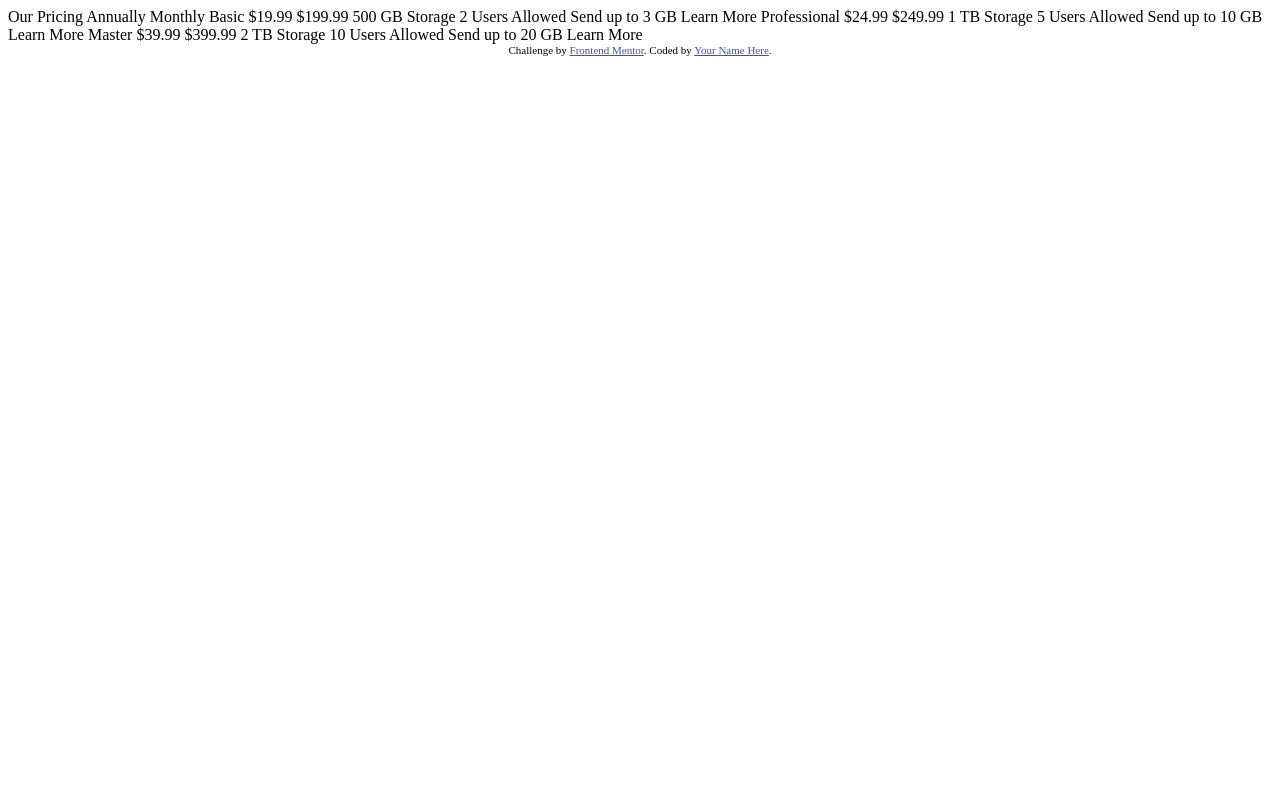
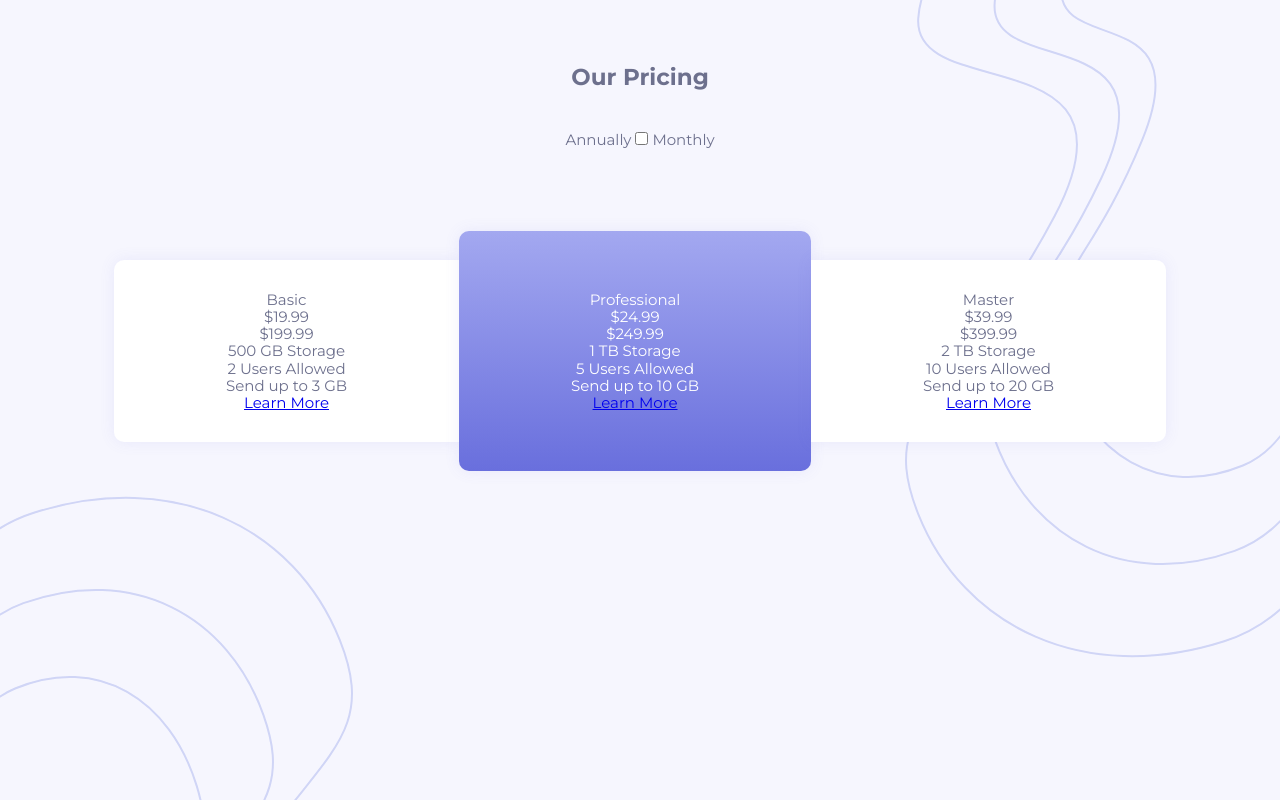
Before and after one commit to isy-creates/FM-pricing-component-with-toggle, a website: page index.html in a window 1280 px wide. Drawn offline with Linux system fonts and the light colour scheme.

Commit message:
html and first part of css

```diff
--- a/index.html
+++ b/index.html
@@ -16,39 +16,46 @@
   </style>
 </head>
 <body>
+  <main class="main">
+    <section class="pricing">
+      <h3 class="h3">Our Pricing</h3>
+      <label class="switch">
+        <span class="switch__text">Annually</span>
+        <input type="checkbox">
+        <span class="switch__text">Monthly</span>
+      </label>
+      <div class="pricing__options">
+        <ul class="pricing__item pricing__item--is-left card">
+          	<li>Basic</li>
+            <li>&dollar;19.99</li>
+            <li>&dollar;199.99</li>
+            <li>500 GB Storage</li>
+            <li>2 Users Allowed</li>
+            <li>Send up to 3 GB</li>
+            <li><a href="#" class="btn btn--is-purple">Learn More</a></li>
+        </ul>
+        <ul class="pricing__item card card--is-purple">
+          <li>Professional</li>
+          <li>&dollar;24.99</li>
+          <li>&dollar;249.99</li>
+          <li>1 TB Storage</li>
+          <li>5 Users Allowed</li>
+          <li>Send up to 10 GB</li>
+          <li><a href="#" class="btn">Learn More</a></li>
+      </ul>
+      <ul class="pricing__item pricing__item--is-right card">
+        <li>Master</li>
+        <li>&dollar;39.99</li>
+        <li>&dollar;399.99</li>
+        <li>2 TB Storage</li>
+        <li>10 Users Allowed</li>
+        <li>Send up to 20 GB</li>
+        <li><a href="#" class="btn btn--is-purple">Learn More</a></li>
+    </ul>
+      </div>
+    </section>
+  </main>
 
-  Our Pricing
-  Annually
-  Monthly
-
-  Basic
-  &dollar;19.99
-  &dollar;199.99
-  500 GB Storage
-  2 Users Allowed
-  Send up to 3 GB
-  Learn More
-
-  Professional
-  &dollar;24.99
-  &dollar;249.99
-  1 TB Storage
-  5 Users Allowed
-  Send up to 10 GB
-  Learn More
-
-  Master
-  &dollar;39.99
-  &dollar;399.99
-  2 TB Storage
-  10 Users Allowed
-  Send up to 20 GB
-  Learn More
-
-  <div class="attribution">
-    Challenge by <a href="https://www.frontendmentor.io?ref=challenge" target="_blank">Frontend Mentor</a>.
-    Coded by <a href="#">Your Name Here</a>.
-  </div>
 <script src="lib/js/main.js"></script>
 </body>
 </html>
--- a/package.json
+++ b/package.json
@@ -29,6 +29,7 @@
     "npm-run-all": "^4.1.5"
   },
   "dependencies": {
+    "normalize-scss": "^7.0.1",
     "reset-css": "^5.0.1"
   }
 }
--- /dev/null
+++ b/src/scss/abstract/_mixins.scss
@@ -0,0 +1,3 @@
+@mixin gradient($direction: to left, $main: $primary, $secondary: $secondary){
+  background-image: linear-gradient($direction, $main, $secondary);
+}
--- /dev/null
+++ b/src/scss/abstract/_variables.scss
@@ -0,0 +1,22 @@
+//COLORS
+$primary:           hsl(236, 72%, 79%);
+$secondary:         hsl(237, 63%, 64%);
+
+$background:        hsl(240, 78%, 98%);
+$light:             hsl(234, 14%, 74%);
+$text-color-light:  hsl(233, 13%, 49%);
+$dark:              hsl(232, 13%, 33%);
+
+
+//SPACING
+$small:             2.1rem;
+$medium:            3.1rem;
+$large:             4.1rem;
+$extra-large:       8.2rem;
+
+
+//BREAKPOINTS
+$screen-sm-min:     576px;
+$screen-md-min:     768px;
+$screen-lg-min:     992px;
+$screen-xl-min:     1300px;
--- /dev/null
+++ b/src/scss/base/_base.scss
@@ -0,0 +1,34 @@
+@include normalize;
+
+*,
+*::after,
+*::before {
+  box-sizing: border-box;
+}
+
+html {
+  font-size: 62.5%;
+}
+
+body {
+  font-size:1.5rem;
+  font-family: 'Montserrat', sans-serif;
+  color:$text-color-light;
+  background-color:$background;
+  background-image:   url('/images/bg-top.svg');
+  background-position: right top;
+  background-repeat: no-repeat;
+  min-height: 100vh;
+
+  @include lg {
+  background-image:     url('/images/bg-top.svg'),
+                        url('/images/bg-bottom.svg');
+  background-position:  right top,
+                        left bottom;
+  }
+}
+
+.main {
+  padding:0 2.4rem;
+  text-align: center;
+}
--- /dev/null
+++ b/src/scss/base/_typography.scss
@@ -0,0 +1,9 @@
+@import url('https://fonts.googleapis.com/css2?family=Montserrat:wght@400;700&display=swap');
+
+h1, h2, h3 {
+  font-family: 'Montserrat', sans-serif;
+  font-size: 2.3rem;
+  color:$text-color-light;
+  font-weight: 700;
+  margin-bottom: $large;
+}
--- /dev/null
+++ b/src/scss/components/_card.scss
@@ -0,0 +1,20 @@
+.card {
+  list-style-type: none;
+  background-color: #fff;
+  padding:$medium 2.9rem;
+  box-shadow: 0 0 15px hsla(237, 63%, 64%, .1);
+  margin-bottom: $medium;
+
+  @include lg{
+    margin: 0;
+  }
+
+  &--is-purple{
+    @include gradient(to bottom);
+    color: #fff;
+
+    @include lg{
+      padding: 6rem 2.9rem;
+    }
+  }
+}
--- /dev/null
+++ b/src/scss/components/_pricing.scss
@@ -0,0 +1,29 @@
+.pricing {
+
+  max-width: 105.2rem;
+  width: 100%;
+  margin: 0 auto;
+  padding-top:$large;
+
+  &__options{
+    @include lg {
+      display: flex;
+      align-items: center;
+    }
+  }
+
+  &__item{
+    flex-grow: 1;
+    border-radius: 1rem;
+
+    @include lg {
+      &--is-left{
+        border-radius: 1rem 0 0 1rem;
+      }
+
+      &--is-right{
+        border-radius: 0 1rem 1rem 0;
+      }
+    }
+  }
+}
--- /dev/null
+++ b/src/scss/components/_switch.scss
@@ -0,0 +1,4 @@
+.switch {
+  margin-bottom: $extra-large;
+  display: block;
+}
--- /dev/null
+++ b/src/scss/layout/_breakpoints.scss
@@ -0,0 +1,29 @@
+@mixin sm {
+  @media (min-width:#{$screen-sm-min}) {
+    @content;
+  }
+}
+
+@mixin md {
+  @media (min-width:#{$screen-md-min}) {
+    @content;
+  }
+}
+
+@mixin lg {
+  @media (min-width:#{$screen-lg-min}) {
+    @content;
+  }
+}
+
+@mixin  xl {
+  @media (min-width:#{$screen-xl-min}) {
+    @content;
+  }
+}
+
+@mixin rwd($screen) {
+  @media (min-width: $screen+'px') {
+    @content;
+  }
+}
--- a/src/scss/main.scss
+++ b/src/scss/main.scss
@@ -0,0 +1,12 @@
+@import "../../node_modules/normalize-scss/sass/normalize";
+@import 'abstract/variables';
+@import 'abstract/mixins';
+
+@import 'layout/breakpoints';
+
+@import 'base/typography';
+@import 'base/base';
+
+@import 'components/pricing';
+@import 'components/card';
+@import 'components/switch';
```
Also changed, not shown: lib/css/main.css, lib/css/style.comp.css (deleted).
